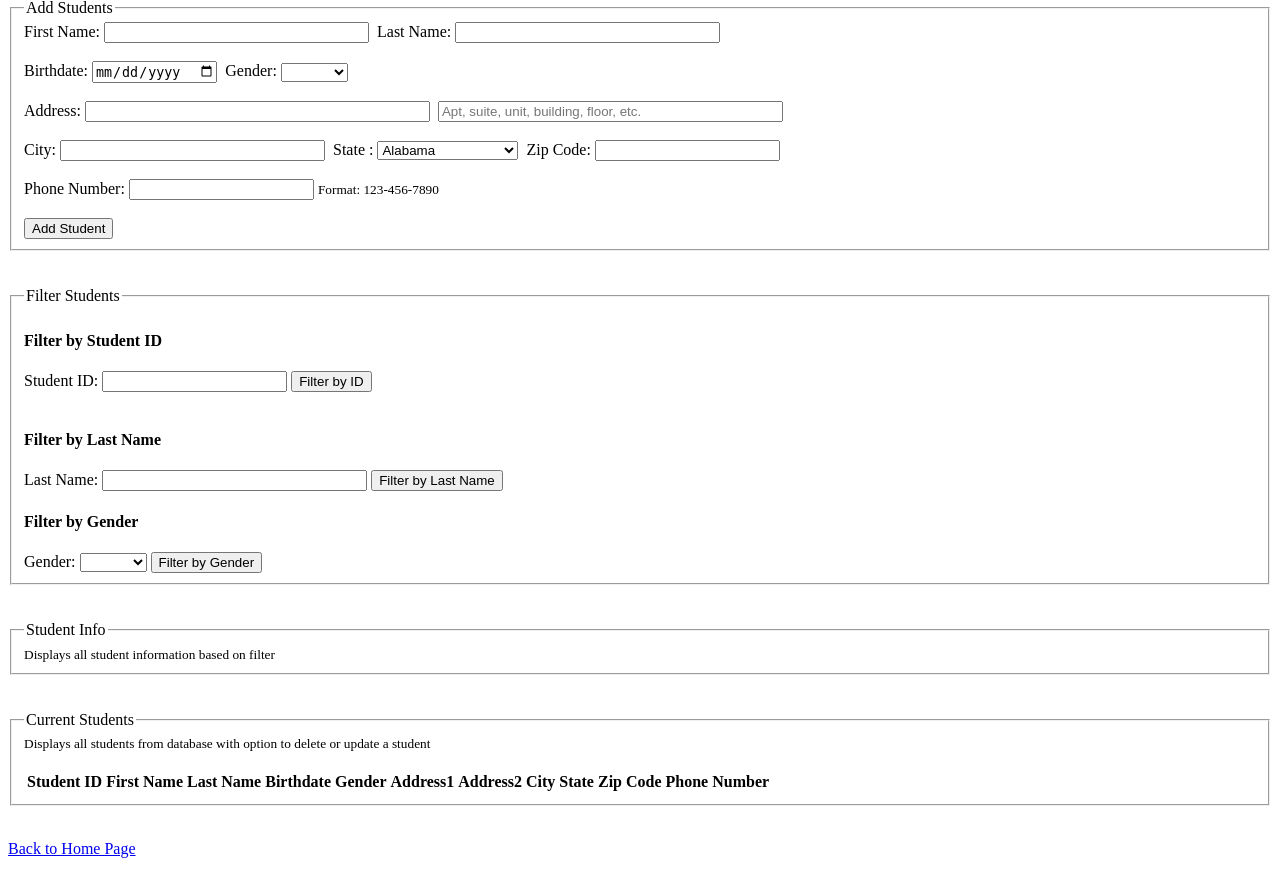
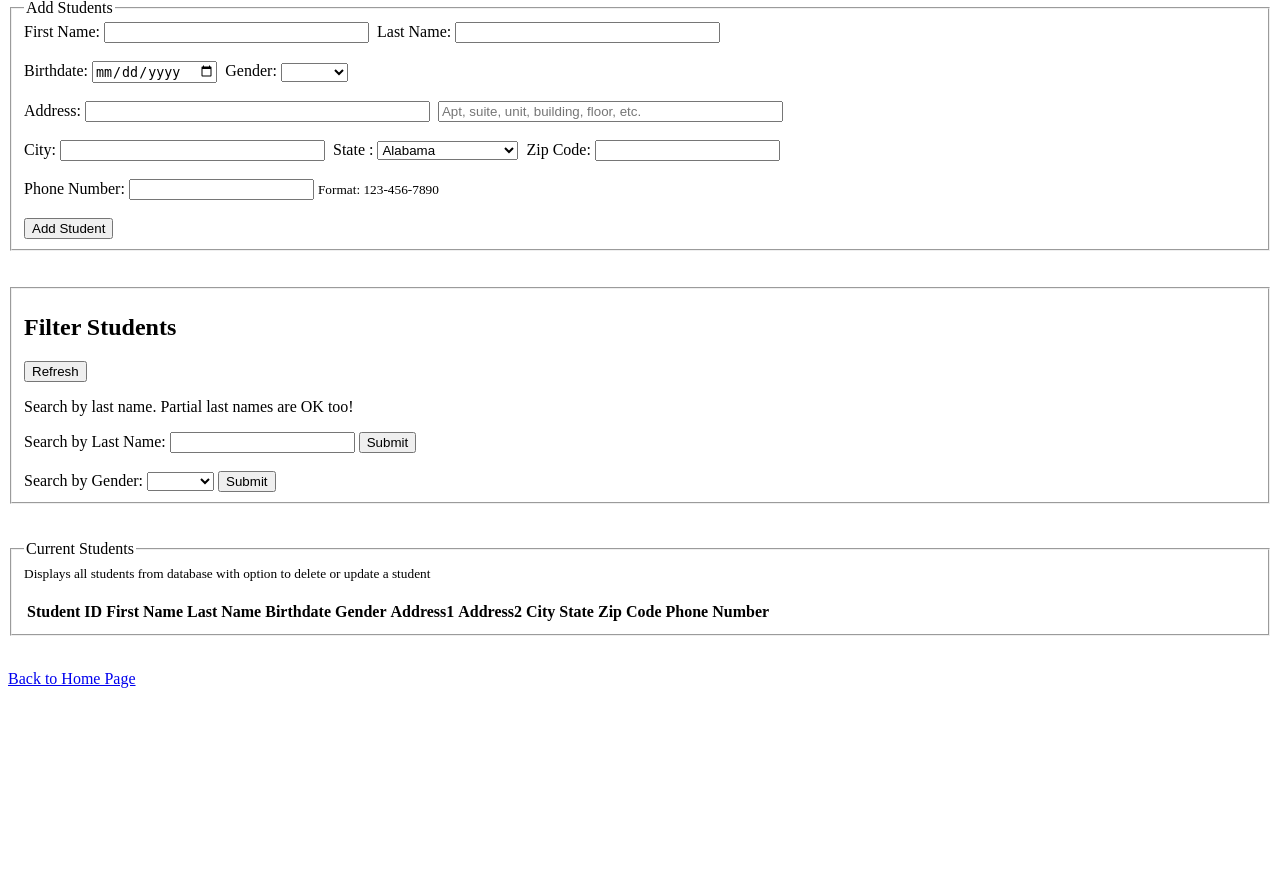
Before and after one commit to jaclynpgh/CS340DatabaseProject, a Node server app: template Views/students.hbs in a window 1280 px wide. Shown: the part 68-942 px from the top of the page. After the commit the page ends 756 px from the top, so only its background shows below. Run offline with Node 20, Linux system fonts and the light colour scheme; the template is opened without the code that fills it, so the values that code supplies are empty; some libraries are stand-ins or nearby versions.

Commit message:
added search/filter to students

```diff
--- a/Views/students.hbs
+++ b/Views/students.hbs
@@ -113,47 +113,39 @@
             </fieldset>
             <br><br>
         </form>
-        <form>
+
+                                <!--search by student id or name-->
             <fieldset>
-                <!--search by student id or name-->
-                <legend>Filter Students</legend>
-                <h4 for="studentID">Filter by Student ID</h4>
+            <h2>Filter Students</h2>
+             <a href='/students'><button>Refresh</button></a>
+            <p>Search by last name. Partial last names are OK too!</p>
+            <form id="search-person-html" method='GET' action='/students'>
+                <label for="input-lname">Search by Last Name: </label>
+                <input type="text" name="lastName" id="input-lname-html-search">
 
-                <label for="studentID">Student ID:</label>
-                <input type="number" name="studentID" id="studentID" size="30">
-                <button type="submit" id="searchIDSubmit">Filter by ID</button>
-                <br>
-                <br>
-                <h4 for="studentName">Filter by Last Name</h4>
+                <input type="submit">
 
-                <label for="lastName">Last Name:</label>
-                <input type="text" name="lastName" id="lastName" size="30" maxlength="255">
-                <button type="submit" id="searchNameSubmit">Filter by Last Name</button>
-                <h4 for="gender">Filter by Gender</h4>
-                <label for="gender">Gender:</label>
-                <select name="gender" id="gender">
+            </form>
+
+            <br>
+            <form id="search-gender-html" method='GET' action='/students'>
+                <label for="input-gender">Search by Gender: </label>
+
+                    <select name="gender" id="search-gender-html">
                     <option value="none"></option>
                 <option value="male">Male</option>
                 <option value="female">Female</option>
                 </select>
-                <button type="submit" id="searchGenderSubmit">Filter by Gender</button>
+
+                <input type="submit">
+            </form>
 
             </fieldset>
-        </form>
+
         <br><br>
-        <!--display results-->
-        <fieldset>
-            <legend>Student Info</legend>
-
-
-            <small>Displays all student information based on filter</small>
 
 
 
-        </fieldset><br><br>
-
-        <!--display results
-        https://www.codegrepper.com/code-examples/javascript/delete+button+for+table -->
         <fieldset>
             <legend>Current Students</legend>
 
--- a/app.js
+++ b/app.js
@@ -49,12 +49,29 @@ app.get('/studentClasses', function(req, res) {
         }) // an object where 'data' is equal to the 'rows' we
 }); // received back from the query
 
+
+
+
+
 app.get('/students', function(req, res) {
-    let query1 = "SELECT * FROM Students;";
+    // Declare Query 1
+    let query1;
+
+    // If there is no query string, we just perform a basic SELECT
+    if (req.query.lastName != undefined) {
+        query1 = `SELECT * FROM Students WHERE lastName LIKE "${req.query.lastName}%"`
+    } else if (req.query.gender != undefined) {
+
+        query1 = `SELECT * FROM Students WHERE gender LIKE "${req.query.gender}%"`
+    } else {
+        query1 = "SELECT * FROM Students;";
+    }
     db.pool.query(query1, function(error, rows, fields) {
-        res.render('students', { Students: rows });
+        let students = rows;
+        return res.render('students', { Students: students });
     })
 });
+
 
 
 app.get('/teachers', function(req, res) {
--- a/database/data_manipulation_queries.sql
+++ b/database/data_manipulation_queries.sql
@@ -19,8 +19,8 @@ VALUES (:classroomNum, :maxCapacity);
 SELECT * FROM Students;
 -- Obtain all student info filtered by last name
 SELECT * FROM Students WHERE lastName = :lastName;
--- Obtain all student info filtered by student id
-SELECT * FROM Students WHERE studentID = :studentID;
+-- Obtain all student info filtered by gender
+SELECT * FROM Students WHERE gender = :gender;
 -- add new student
 INSERT INTO Students (firstName, lastName, dateOfBirth, gender, streetAddressLine1, streetAddressLine2, city, state, postalCode, phoneNumber)
 VALUES (:firstName, :lastName, :dateOfBirth, :gender, :streetAddressLine1, :streetAddressLine2, :city, :state, :postalCode, :phoneNumber);
```
